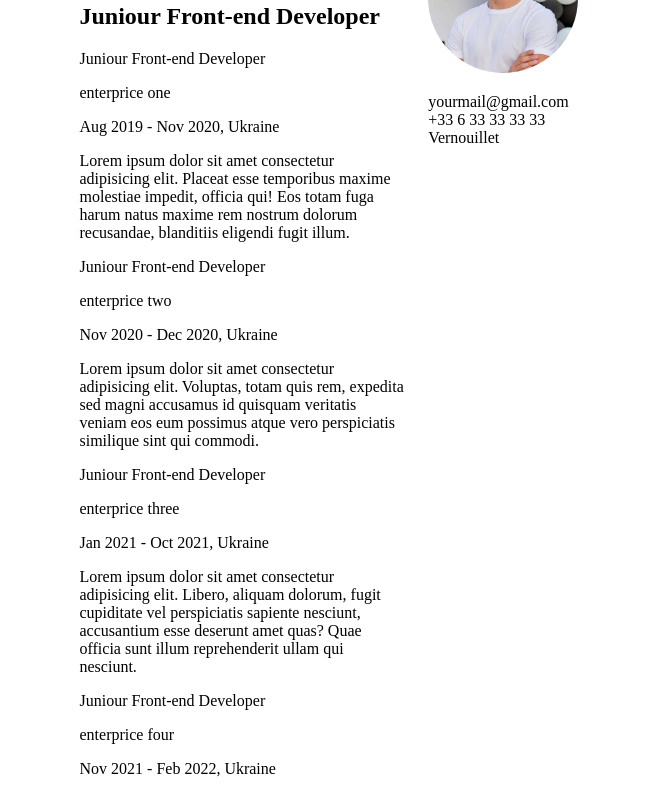
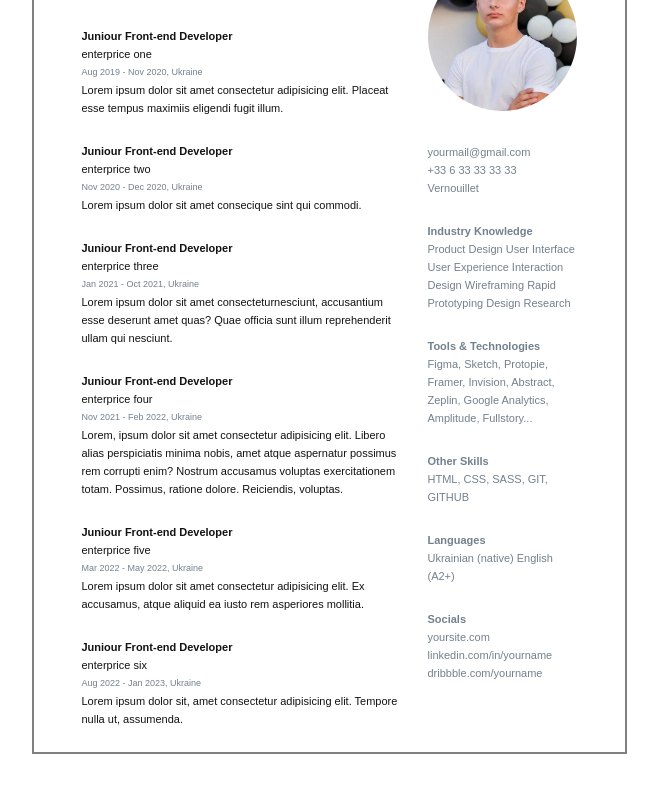
Before and after one commit to vitalik203/Resume_One, a plain HTML site: page index.html in a window 1280 px wide. Shown: the part 133-919 px from the top of the page, without its empty margins (311-969 px from the left). After the commit the page ends 887 px from the top, so only its background shows below. Drawn offline with Linux system fonts and the light colour scheme.

Commit message:
finished version

```diff
--- a/index.html
+++ b/index.html
@@ -4,8 +4,8 @@
     <meta charset="UTF-8">
     <meta name="viewport" content="width=device-width, initial-scale=1.0">
     <title>Resume</title>
+    <link rel="stylesheet" href="styles/reset.css">
     <link rel="stylesheet" href="styles/styles.css">
-    <!-- <link rel="stylesheet" href="styles/reset.css"> -->
 </head>
 <body>
     <div class="container">
@@ -20,21 +20,21 @@
                     <p class="experience__enterprice">enterprice one</p>
                     <p class="experience__subtitle"></p>
                     <p class="experience__time">Aug 2019 - Nov 2020, Ukraine</p>
-                    <p class="experience__description">Lorem ipsum dolor sit amet consectetur adipisicing elit. Placeat esse temporibus maxime molestiae impedit, officia qui! Eos totam fuga harum natus maxime rem nostrum dolorum recusandae, blanditiis eligendi fugit illum.</p>
+                    <div class="experience__description">Lorem ipsum dolor sit amet consectetur adipisicing elit. Placeat esse tempus maximiis eligendi fugit illum.</div>
                 </div>
                 <div class="experience__box">
                     <p class="experience__title">Juniour Front-end Developer</p>
                     <p class="experience__enterprice">enterprice two</p>
                     <p class="experience__subtitle"></p>
                     <p class="experience__time">Nov 2020 - Dec 2020, Ukraine</p>
-                    <p class="experience__description">Lorem ipsum dolor sit amet consectetur adipisicing elit. Voluptas, totam quis rem, expedita sed magni accusamus id quisquam veritatis veniam eos eum possimus atque vero perspiciatis similique sint qui commodi.</p>
+                    <div class="experience__description">Lorem ipsum dolor sit amet consecique sint qui commodi.</div>
                 </div>
                 <div class="experience__box">
                     <p class="experience__title">Juniour Front-end Developer</p>
                     <p class="experience__enterprice">enterprice three</p>
                     <p class="experience__subtitle"></p>
                     <p class="experience__time">Jan 2021 - Oct 2021, Ukraine</p>
-                    <p class="experience__description">Lorem ipsum dolor sit amet consectetur adipisicing elit. Libero, aliquam dolorum, fugit cupiditate vel perspiciatis sapiente nesciunt, accusantium esse deserunt amet quas? Quae officia sunt illum reprehenderit ullam qui nesciunt.</p>
+                    <div class="experience__description">Lorem ipsum dolor sit amet consecteturnesciunt, accusantium esse deserunt amet quas? Quae officia sunt illum reprehenderit ullam qui nesciunt.</div>
                 </div>
                 <div class="experience__box">
                     <p class="experience__title">Juniour Front-end Developer</p>
@@ -48,23 +48,53 @@
                     <p class="experience__enterprice">enterprice five</p>
                     <p class="experience__subtitle"></p>
                     <p class="experience__time">Mar 2022 - May 2022, Ukraine</p>
-                    <p class="experience__description">Lorem ipsum dolor sit amet consectetur adipisicing elit. Ex accusamus, atque aliquid ea iusto rem asperiores mollitia labore vero aperiam similique esse debitis optio vel odit obcaecati eos, error molestias?</p>
+                    <div class="experience__description">Lorem ipsum dolor sit amet consectetur adipisicing elit. Ex accusamus, atque aliquid ea iusto rem asperiores mollitia.</div>
                 </div>
                 <div class="experience__box">
                     <p class="experience__title">Juniour Front-end Developer</p>
                     <p class="experience__enterprice">enterprice six</p>
                     <p class="experience__subtitle"></p>
                     <p class="experience__time">Aug 2022 - Jan 2023, Ukraine</p>
-                    <p class="experience__description">Lorem ipsum dolor sit, amet consectetur adipisicing elit. Tempore nulla ut, assumenda tempora animi culpa aut eveniet iure id nemo ullam mollitia? Optio, iusto quaerat? Harum ipsam laboriosam porro fuga!</p>
+                    <div class="experience__description">Lorem ipsum dolor sit, amet consectetur adipisicing elit. Tempore nulla ut, assumenda.</div>
                 </div>
             </div>
         </div>
         <div class="column__two two">
             <img src="img/116501209 (1).jpg" class="two__avatar" style="border-radius: 50%;width: 100%;"></img>
-            <p class="two__contacts">
+            <p class="two__contacts marg">
                 yourmail@gmail.com <br>
                 +33 6 33 33 33 33<br>
                 Vernouillet
+            </p>
+            <p class="industry__knowledge marg">
+                <p class="bold">Industry Knowledge</p>
+                Product Design
+                User Interface
+                User Experience
+                Interaction Design
+                Wireframing
+                Rapid Prototyping
+                Design Research
+            </p>
+            <p class="tools__technologies marg">
+                <p class="bold">Tools & Technologies</p>
+                Figma, Sketch, Protopie, Framer, Invision, Abstract, Zeplin,
+                Google Analytics, Amplitude, Fullstory...
+            </p>
+            <p class="other__skills marg">
+                <p class="bold">Other Skills</p>
+                HTML, CSS, SASS, GIT, GITHUB
+            </p>
+            <p class="languages marg">
+                <p class="bold">Languages</p>
+                Ukrainian (native)
+                English (A2+)
+            </p>
+            <p class="socials marg">
+                <p class="bold">Socials</p>
+                yoursite.com
+                linkedin.com/in/yourname
+                dribbble.com/yourname
             </p>
         </div>
     </div>
--- a/styles/styles.scss
+++ b/styles/styles.scss
@@ -1,19 +1,111 @@
 body{
     display: flex;
     justify-content: center;
+    font-family: Arial;
 }
 
 .container{
+    margin-top: 45px;
     width: 595px;
     height: 842px;
     display: grid;
     grid-template-columns: 2fr 1fr;
+    border: 2px solid gray;
+    overflow: hidden;
 }
 
+
+.container {
+}
 .column__one{
     margin: 48px 24px 0px 48px;
 }
-
+.one {
+}
+.one__titles {
+}
+.titles {
+    margin-bottom: 30px;
+}
+.one__title {
+    font-weight: bold;
+    font-size: 1.5em;
+}
+.one__subtitle {
+    font-weight: 100;
+}
+.one__experience {
+}
+.experience {
+}
+.experience__box {
+}
+.experience__title {
+    color: #101214;
+font-family: Arial;
+font-size: 11px;
+font-style: normal;
+font-weight: 700;
+line-height: 18px;
+}
+.experience__enterprice {
+    color: #101214;
+font-family: Arial;
+font-size: 11px;
+font-style: normal;
+font-weight: 400;
+line-height: 18px;
+}
+.experience__subtitle {
+}
+.experience__time {
+    color: #73808D;
+font-family: Arial;
+font-size: 9px;
+font-style: normal;
+font-weight: 400;
+line-height: 18px;
+}
+.experience__description {
+    color: #101214;
+font-family: Arial;
+font-size: 11px;
+font-style: normal;
+font-weight: 400;
+line-height: 18px;
+    margin-bottom: 25px;
+}
 .column__two{
     margin: 48px 48px 0px 0px;
+    color: #73808D;
+font-family: Arial;
+font-size: 11px;
+font-style: normal;
+font-weight: 400;
+line-height: 18px; /* 163.636% */
 }
+.two {
+}
+
+.marg{
+    margin-bottom: 25px;
+}
+.two__avatar {
+    margin-bottom: 32px;
+    width: 50%;
+}
+.two__contacts {
+}
+.industry__knowledge {
+}
+.bold {
+    font-weight: bold;
+}
+.tools__technologies {
+}
+.other__skills {
+}
+.languages {
+}
+.socials {
+}
```
Also changed, not shown: styles/styles.css, 1 other file.
